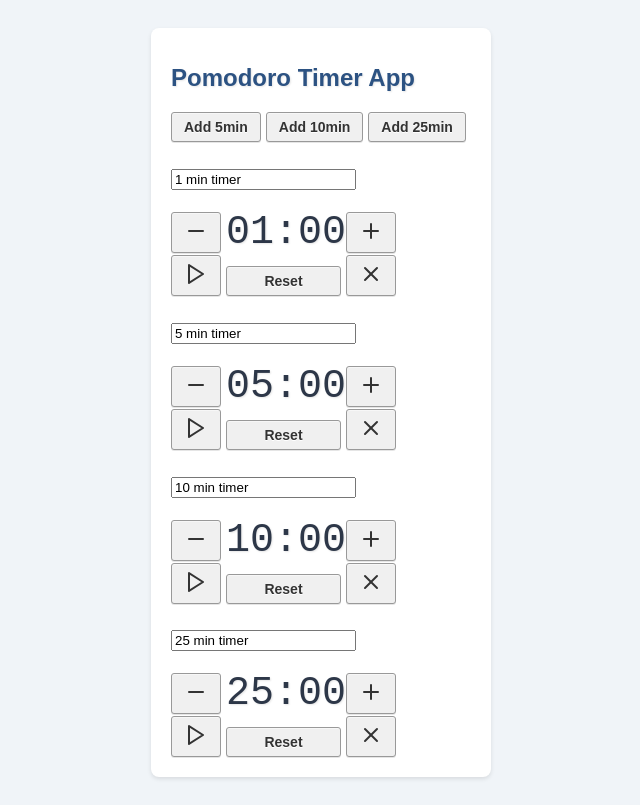
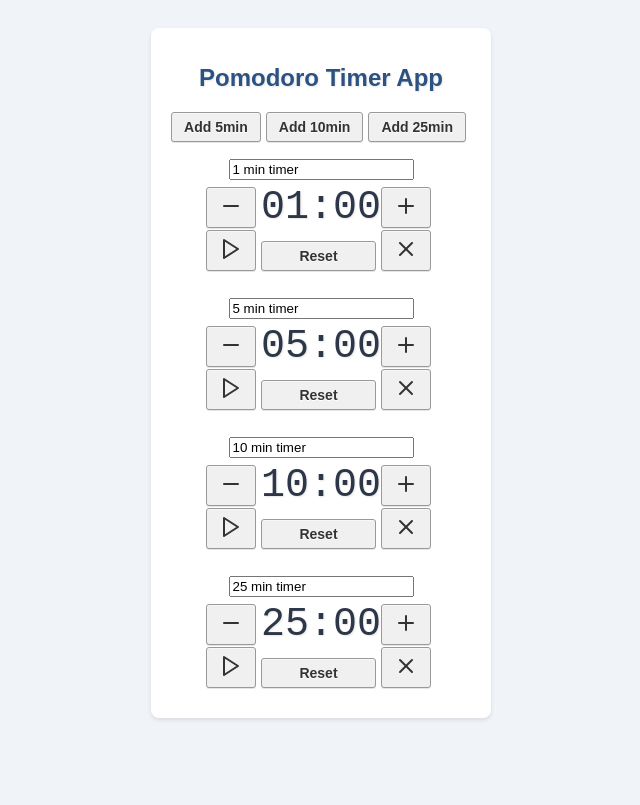
Before and after one commit to dmytro-pro/react-timer, a plain HTML site: page index.html in a window 1280 px wide. Shown: the whole page, without its empty margins (319-959 px from the left). Drawn offline with nearby package versions, Linux system fonts and the light colour scheme.

Commit message:
better styling

```diff
--- a/style.css
+++ b/style.css
@@ -13,6 +13,7 @@ body {
     border-radius: 8px;
     box-shadow: 0 2px 4px rgba(0, 0, 0, 0.1);
     padding: 20px;
+    text-align: center;
 }
 
 h1 {
@@ -37,9 +38,6 @@ h1 {
     transform: scale(1.05);
 }
 
-
-
-
 .btn {
     padding: 6px 12px;
     font-size: 14px;
@@ -48,8 +46,8 @@ h1 {
     background-color: #f0f0f0;
     border: 1px solid #999;
     border-radius: 3px;
-    box-shadow: 0 1px 0 rgba(255,255,255,0.5) inset,
-                0 1px 0 rgba(0,0,0,0.1);
+    box-shadow: 0 1px 0 rgba(255, 255, 255, 0.5) inset,
+    0 1px 0 rgba(0, 0, 0, 0.1);
     text-shadow: 0 1px 0 #fff;
     cursor: pointer;
     margin-right: 5px;
@@ -58,14 +56,13 @@ h1 {
 }
 
 
-
 .btn:hover {
     background-color: #e8e8e8;
 }
 
 .btn:active {
     background-color: #d0d0d0;
-    box-shadow: inset 0 2px 4px rgba(0,0,0,0.15);
+    box-shadow: inset 0 2px 4px rgba(0, 0, 0, 0.15);
 }
 
 
@@ -88,12 +85,13 @@ h1 {
     margin-bottom: 15px;
 }
 
-
-
-
+.container h2 {
+    margin: 0 0 5px;
+}
 
 .timer-card {
     transition: all 0.3s ease-in-out;
+    padding: 10px;
 }
 
 .timer-card:hover {
```
